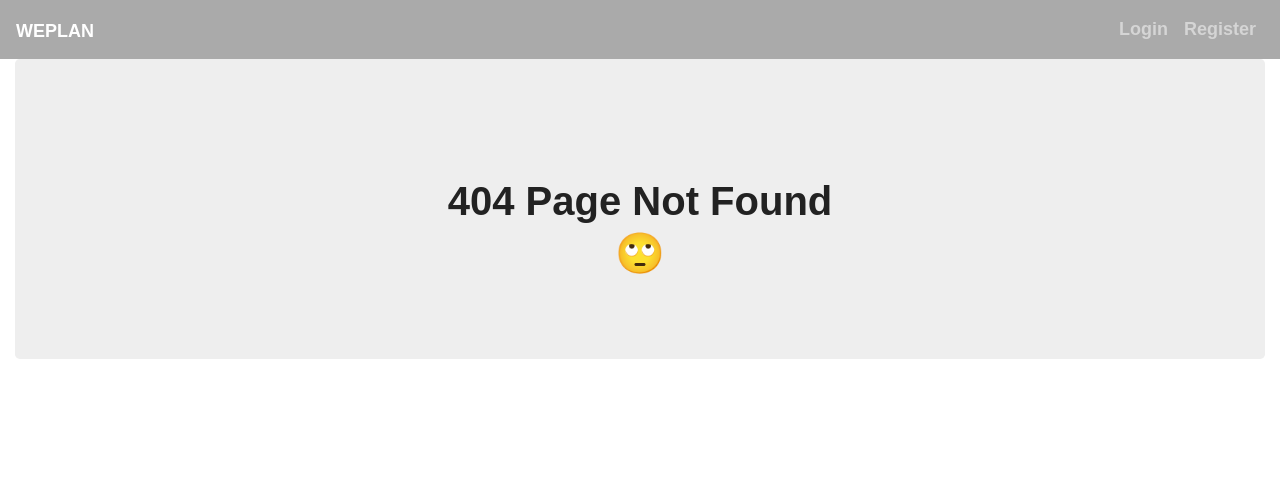
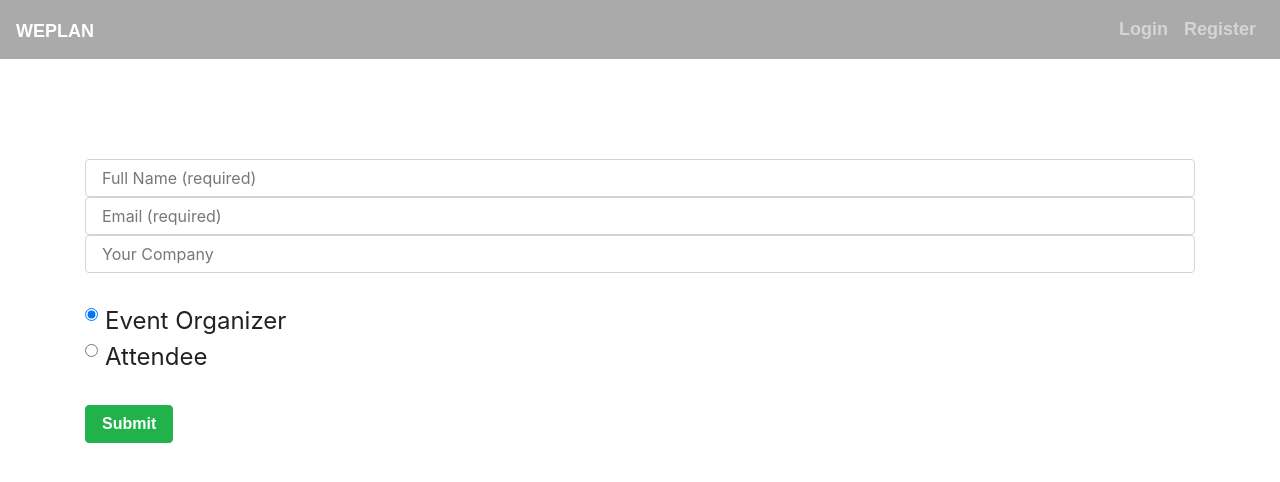
Before and after one commit to sespert/WePlan, a React (Create React App) app in the folder client/: page /user in a window 1280 px wide. Before the commit this address had no page. Shown: the top 482 px of the page. Built offline with nearby package versions, Linux system fonts and the light colour scheme; a web font is replaced by a local one.

Commit message:
User role registration page created

```diff
--- a/client/package.json
+++ b/client/package.json
@@ -4,11 +4,12 @@
   "private": true,
   "proxy": "http://localhost:3001/",
   "dependencies": {
+    "@material-ui/core": "^3.9.3",
+    "axios": "^0.18.0",
     "react": "^16.6.3",
     "react-dom": "^16.6.3",
-    "react-scripts": "^2.1.1",
     "react-router-dom": "^4.3.1",
-    "axios": "^0.18.0"
+    "react-scripts": "^2.1.1"
   },
   "scripts": {
     "start": "react-scripts start",
--- a/client/public/index.html
+++ b/client/public/index.html
@@ -3,11 +3,14 @@
 
 <head>
   <meta charset="utf-8">
-  <meta name="viewport" content="width=device-width, initial-scale=1, shrink-to-fit=no">
+  <meta name="viewport"   content="minimum-scale=1, initial-scale=1, width=device-width, shrink-to-fit=no">
   <meta name="theme-color" content="#000000">
+
   <link rel="manifest" href="%PUBLIC_URL%/manifest.json">
   <link rel="shortcut icon" href="%PUBLIC_URL%/favicon.ico">
   <link rel="stylesheet" href="https://cdnjs.cloudflare.com/ajax/libs/bootswatch/4.0.0/journal/bootstrap.min.css" />
+  <link rel="stylesheet" href="https://fonts.googleapis.com/css?family=Roboto:300,400,500">
+  <link rel="stylesheet" href="https://fonts.googleapis.com/icon?family=Material+Icons">
   <title>WePLan</title>
 </head>
 
--- a/client/src/App.js
+++ b/client/src/App.js
@@ -1,7 +1,7 @@
 import React from "react";
 import { BrowserRouter as Router, Route, Switch } from "react-router-dom";
 import Event from "./pages/Event";
-// import Detail from "./pages/Detail";
+import Questions from "./pages/Questions";
 import NoMatch from "./pages/NoMatch";
 import Nav from "./components/Nav";
 
@@ -12,8 +12,7 @@ function App() {
         <Nav />
         <Switch>
           <Route exact path="/" component={Event} />
-          {/* <Route exact path="/events" component={Event} />
-          <Route exact path="/events/:id" component={Detail} /> */}
+          <Route exact path="/user" component={Questions} />
           <Route component={NoMatch} />
         </Switch>
       </div>
--- a/client/src/components/Form/index.js
+++ b/client/src/components/Form/index.js
@@ -2,9 +2,17 @@ import React from "react";
 
 // This file exports the Input, TextArea, and FormBtn components
 
+export function Label(props) {
+  return (
+    <div className="form-group">
+      <label>{props.children}</label>
+    </div>
+  );
+}
+
 export function Input(props) {
   return (
-    <div className="form-group">
+    <div>
       <input className="form-control" {...props} />
     </div>
   );
@@ -18,9 +26,20 @@ export function TextArea(props) {
   );
 }
 
+export function CheckButton(props) {
+  return (
+    <div className="form-check">
+      <input className="form-check-input" type="radio" name={props.name} id={props.id} value={props.name} {...props}/>
+      <label className="form-check-label" for={props.id}>
+        {props.labelText}
+      </label>
+    </div>
+  );
+}
+
 export function FormBtn(props) {
   return (
-    <button {...props} style={{ float: "right", marginBottom: 10 }} className="btn btn-success">
+    <button {...props} className="btn btn-success">
       {props.children}
     </button>
   );
--- a/client/src/components/Modal/index.js
+++ b/client/src/components/Modal/index.js
@@ -1,40 +1,32 @@
+import React from "react";
 
+function Modal() {
+    return (
+        <div>
+<button type="button" class="btn btn-primary" data-toggle="modal" data-target="#exampleModal">
+  Launch demo modal
+</button>
+<div class="modal fade" id="exampleModal" tabindex="-1" role="dialog" aria-labelledby="exampleModalLabel" aria-hidden="true">
+  <div class="modal-dialog" role="document">
+    <div class="modal-content">
+      <div class="modal-header">
+        <h5 class="modal-title" id="exampleModalLabel">Modal title</h5>
+        <button type="button" class="close" data-dismiss="modal" aria-label="Close">
+          <span aria-hidden="true">&times;</span>
+        </button>
+      </div>
+      <div class="modal-body">
+        ...
+      </div>
+      <div class="modal-footer">
+        <button type="button" class="btn btn-secondary" data-dismiss="modal">Close</button>
+        <button type="button" class="btn btn-primary">Save changes</button>
+      </div>
+    </div>
+  </div>
+</div>
+      </div>
+    );
+  }
 
-var ButtonWithDialog = React.createClass({
-	mixins: [LayeredComponentMixin],
-    render: function() {
-        return <button onClick={this.handleClick}>
-            Click Me!
-        </button>;
-    },
-    renderLayer: function() {
-        if (this.state.clicked) {
-            return <Modal onClose={this.handleClose}>
-                <div className="modal-header">
-                    Header
-                    <a href="javascript: void 0;"
-                       style={{float: "right", textDecoration: "none"}}
-                       onClick={this.handleClose}>
-                        &#215;
-                    </a>
-                </div>
-                <div className="modal-body">Body!</div>
-            </Modal>;
-        } else {
-            return <div />;
-        }
-    },
-    // {{{
-    handleClose: function() {
-        this.setState({ clicked: false });
-    },
-	handleClick: function() {
-		this.setState({ clicked: !this.state.clicked });
-	},
-	getInitialState: function() {
-		return { clicked: false };
-	}
-	// }}}
-});
-
-return <ButtonWithDialog />;
+  export default Modal;
--- /dev/null
+++ b/client/src/components/QuestionUser/index.js
@@ -0,0 +1,80 @@
+import React, { Component }  from "react";
+import { Input, FormBtn, CheckButton } from "../Form";
+import "./style.css";
+
+class QuestionUser extends Component{
+
+    state = {
+        name: "",
+        email: "",
+        company: "",
+        selectedOption: "Admin"
+
+    }
+
+    handleChange = e => {
+        this.setState({[e.target.name] :  e.target.value})
+      }
+
+    handleOptionChange = e => {
+        this.setState({
+            selectedOption: e.target.value
+        });
+    };
+
+    handleSubmit = e => {
+        e.preventDefault();
+        if (this.state.name && this.state.email) {
+            console.log("user saved: " + this.state.selectedOption)
+        //   API.saveUserRole({
+        //     name: this.state.name,
+        //     email: this.state.email,
+        //     company: this.state.company,
+                // role: this.state.selectedOption
+        //   })
+            // .then(res => loadRole(this.state.selectedOption))
+            .catch(err => console.log(err));
+        }
+      }
+
+      loadRole = role => {
+        if(role === "Admin") {
+            //go to conference creation
+        } else if (role === "User") {
+            //go to events list
+        }
+      }
+
+    render() {
+        return (
+            <form>
+                <Input name="name" placeholder="Full Name (required)" value={this.state.name} onChange={this.handleChange}/>
+                <Input name="email" placeholder="Email (required)" value={this.state.email} onChange={this.handleChange}/>
+                <Input name="company" placeholder="Your Company" value={this.state.company} onChange={this.handleChange} />
+                <div className="radioButtons">
+                <CheckButton
+                    name="roles"
+                    id="1"
+                    labelText="Event Organizer"
+                    value="Admin"
+                    checked={this.state.selectedOption === "Admin"}
+                    onChange={this.handleOptionChange}
+                />
+                <CheckButton
+                    name="roles"
+                    id="2"
+                    labelText="Attendee"
+                    value="User"
+                    checked={this.state.selectedOption === "User"}
+                    onChange={this.handleOptionChange}
+                />
+                </div>
+                <FormBtn onClick={this.handleSubmit}>Submit</FormBtn>
+
+
+            </form>
+        )
+    }
+}
+
+export default QuestionUser;
--- /dev/null
+++ b/client/src/components/QuestionUser/style.css
@@ -0,0 +1,7 @@
+form {
+    margin-top: 100px;
+    font-size: 1.5rem;
+}
+.btn, .radioButtons {
+    margin-top: 30px;
+}
--- a/client/src/pages/Event.js
+++ b/client/src/pages/Event.js
@@ -6,6 +6,8 @@ import { Link } from "react-router-dom";
 import { Col, Row, Container } from "../components/Grid";
 import { List, ListItem } from "../components/List";
 import { Input, TextArea, FormBtn } from "../components/Form";
+import Modal from "../components/Modal";
+import Questions from "./Questions";
 
 class Conventions extends Component {
   state = {
@@ -64,7 +66,7 @@ class Conventions extends Component {
             <Jumbotron>
               <h1>Let us plan your next event</h1>
             </Jumbotron>
-
+            <Modal />
             <List>
             {this.state.events.map(eve => {
                   return(
--- /dev/null
+++ b/client/src/pages/Questions.js
@@ -0,0 +1,14 @@
+import React from "react";
+import { Container } from "../components/Grid";
+import QuestionUser from "../components/QuestionUser";
+
+
+function Questions() {
+        return (
+            <Container >
+                <QuestionUser/>
+            </Container>
+        );
+}
+
+export default Questions;
```
Also changed, not shown: client/src/formsQ.md (added, +45 -0 lines), 1 other file (tests, documents, lock files or other folders).
